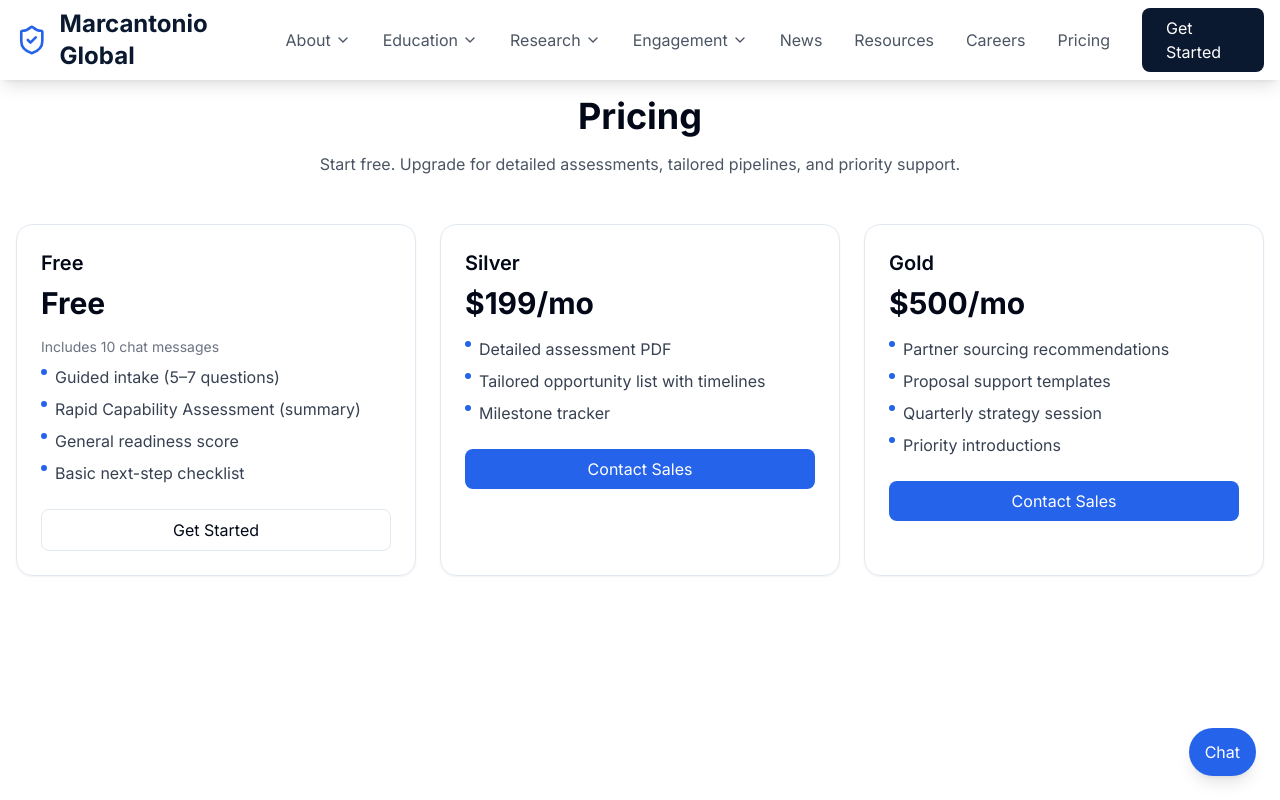
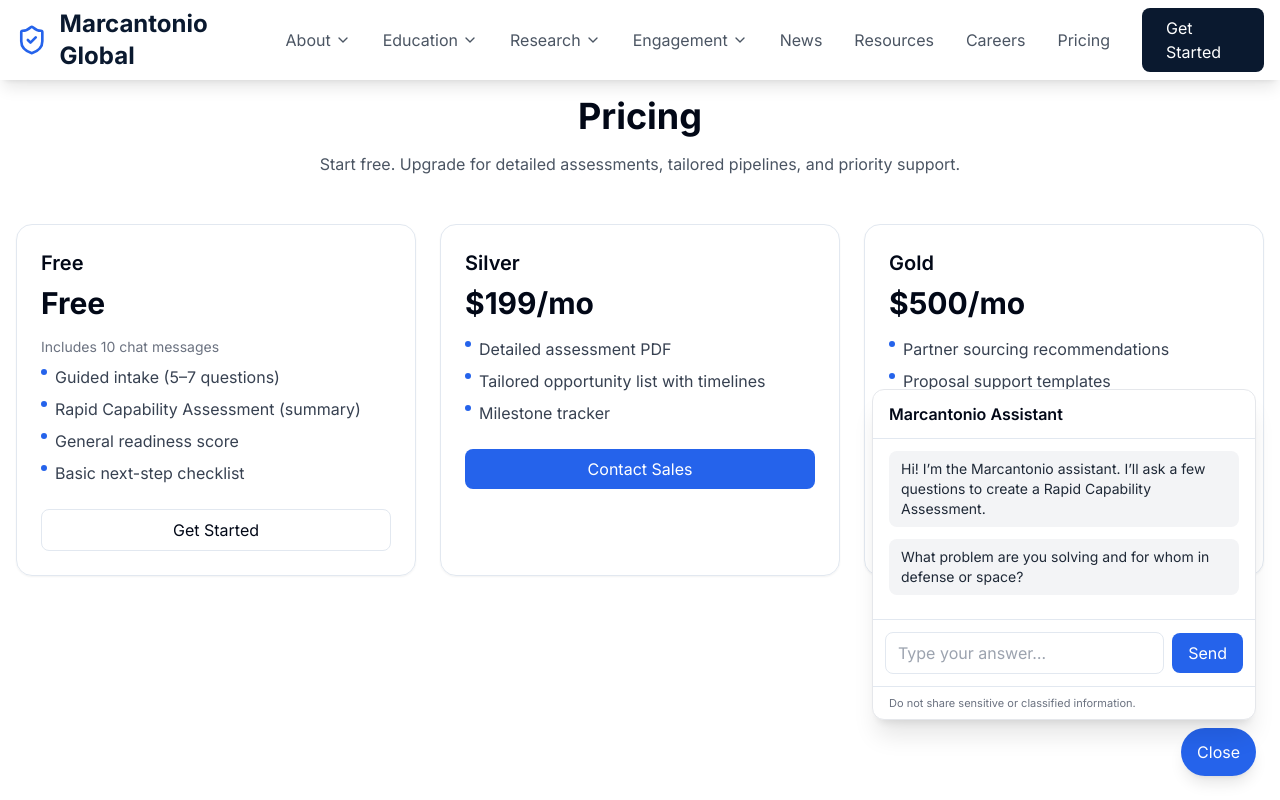
Before and after one commit to jackalkahwati/Marcantonio, a Next.js app: page /pricing in a window 1280 px wide. Shown: the top 800 px of the page. Built offline with nearby package versions, Linux system fonts and the light colour scheme.

Commit message:
feat(chat): open chat by default and force scrollable message area

```diff
--- a/src/components/ChatWidget.tsx
+++ b/src/components/ChatWidget.tsx
@@ -34,7 +34,7 @@
 type SearchIndex = { pages: SearchPage[] }
 
 export default function ChatWidget() {
-  const [open, setOpen] = useState(false)
+  const [open, setOpen] = useState(true)
   const [input, setInput] = useState('')
   const [loading, setLoading] = useState(false)
   const [messages, setMessages] = useState<Message[]>([
@@ -253,9 +253,9 @@
       </button>
 
       {open && (
-        <div className="fixed bottom-20 right-6 z-50 w-80 sm:w-96 rounded-xl border border-gray-200 bg-white shadow-xl flex flex-col overflow-hidden">
+        <div className="fixed bottom-20 right-6 z-50 w-80 sm:w-96 rounded-xl border border-gray-200 bg-white shadow-xl flex flex-col overflow-hidden max-h-[80vh]">
           <div className="px-4 py-3 border-b font-semibold">Marcantonio Assistant</div>
-          <div className="flex-1 overflow-y-auto px-4 py-3 space-y-3">
+          <div className="flex-1 overflow-y-scroll px-4 py-3 space-y-3">
             {messages.map((m, i) => (
               <div key={i} className={`text-sm ${m.role === 'assistant' ? 'text-gray-800' : 'text-gray-900'}`}>
                 <div className={`inline-block px-3 py-2 rounded-lg ${m.role === 'assistant' ? 'bg-gray-100' : 'bg-blue-600 text-white'}`}>
```
